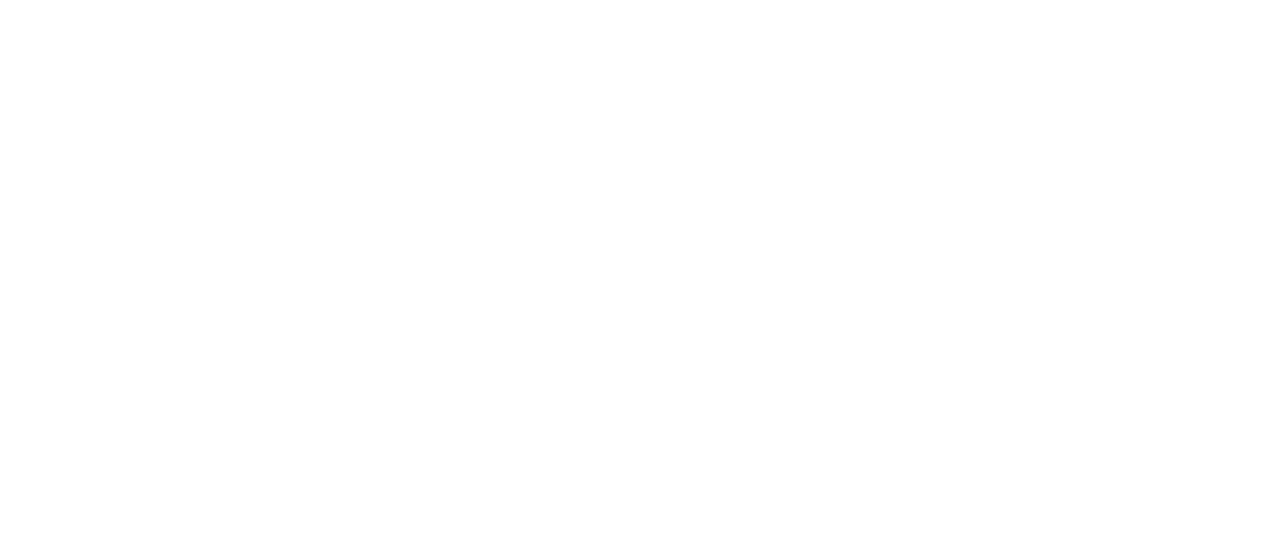
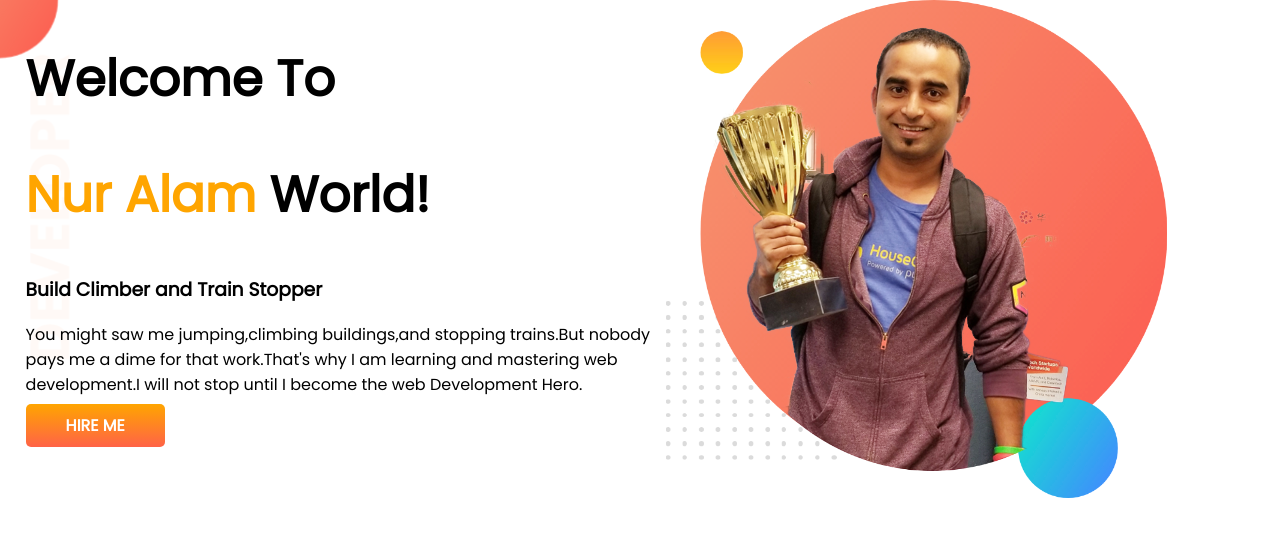
Before and after one commit to NurAlamZiku/developer-portfolio, a plain HTML site: page index.html in a window 1280 px wide. Drawn offline with Linux system fonts and the light colour scheme.

Commit message:
top banner added

```diff
--- a/index.html
+++ b/index.html
@@ -6,11 +6,27 @@
     <meta http-equiv="X-UA-Compatible" content="IE=edge">
     <meta name="viewport" content="width=device-width, initial-scale=1.0">
     <title>Nur Alam Portfolio</title>
+    <link rel="preconnect" href="https://fonts.googleapis.com">
+    <link rel="preconnect" href="https://fonts.gstatic.com" crossorigin>
+    <link href="https://fonts.googleapis.com/css2?family=Poppins&display=swap" rel="stylesheet">
     <link rel="stylesheet" href="style.css">
 </head>
 
 <body>
-
+    <section class="top-banner">
+        <div class="half-width">
+            <h1>Welcome To</h1>
+            <h1><span class="orange-color">Nur Alam</span> World!</h1>
+            <h3>Build Climber and Train Stopper</h3>
+            <p>
+                You might saw me jumping,climbing buildings,and stopping trains.But nobody pays me a dime for that
+                work.That's
+                why I am learning and mastering web development.I will not stop until I become the web Development Hero.
+            </p>
+            <a class="link-button" target="_blank" href="https://github.com/NurAlamZiku">HIRE ME</a>
+        </div class="half-width">
+        <div><img src="images/jhankar-removebg-preview.png" alt=""></div>
+    </section>
 </body>
 
 </html>
--- a/style.css
+++ b/style.css
@@ -0,0 +1,39 @@
+body {
+    font-family: 'Poppins', sans-serif;
+    margin: 0;
+}
+
+h1 {
+    font-size: 50px;
+}
+
+.orange-color {
+    color: orange;
+}
+
+section {
+    display: flex;
+}
+
+.half-width {
+    width: 50%;
+    padding-left: 2%;
+}
+
+.half-width-image {
+    width: 80%;
+}
+
+.link-button {
+    text-decoration: none;
+    background-image: linear-gradient(orange, tomato);
+    padding: 10px 40px;
+    color: white;
+    font-weight: 700;
+    border-radius: 5px;
+}
+
+.top-banner {
+    background-image: url(images/top-banner.png);
+    background-repeat: no-repeat;
+}
```
Also changed, not shown: images/dream-bg.png (added), images/exp-bg.png (added), images/jhankar-removebg-preview.png (added), images/jhankar.png (added), images/jhankar2.png (added), images/my-bg.png (added), images/my-bg2.png (added), images/top-banner.png (added), 7 other files.
